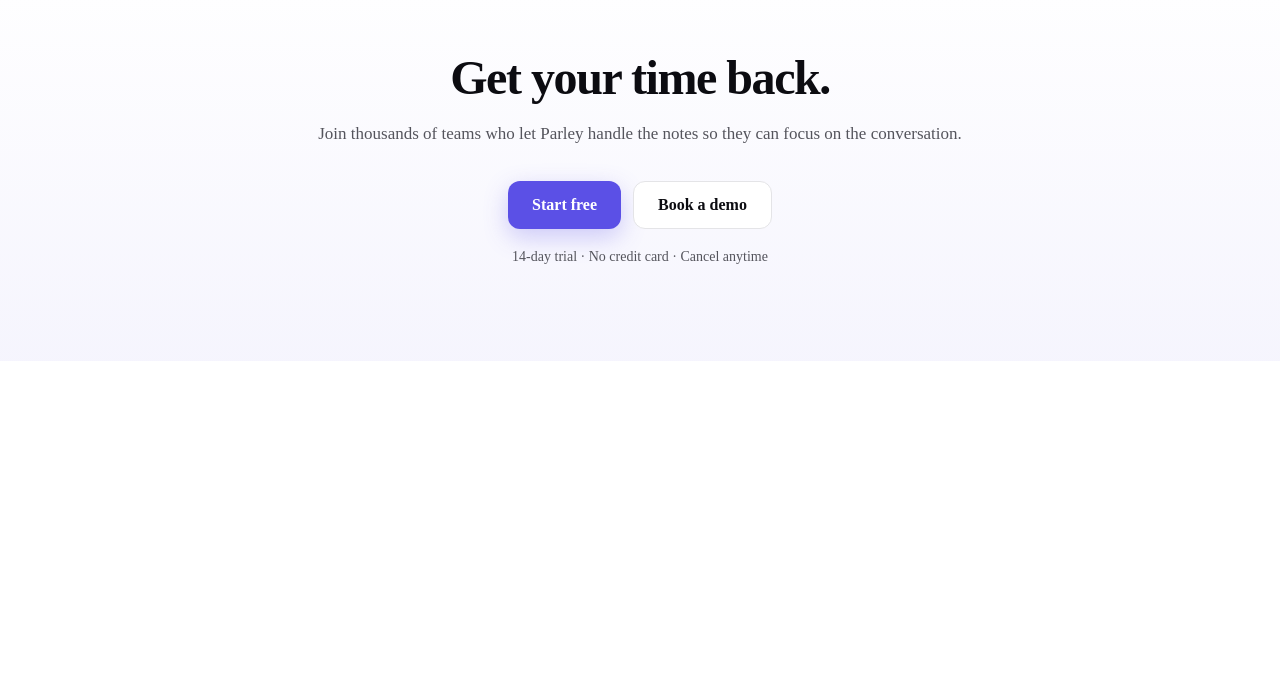
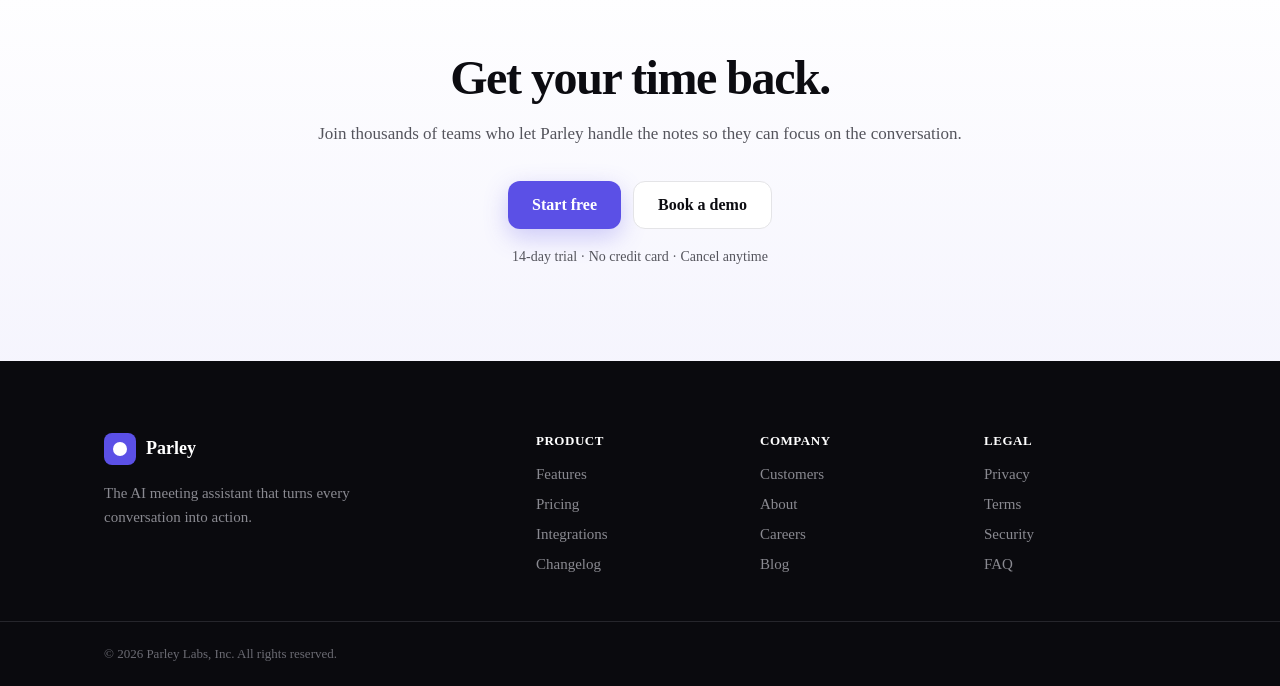
Before and after one commit to dhruv-goyal-10/parley, a Next.js app: page / in a window 1280 px wide. Shown: the part 3970-4656 px from the top of the page. Before the commit the page ends 4331 px from the top, so only its background shows below. Built offline with nearby package versions, Linux system fonts and the light colour scheme.

Commit message:
feat: add footer with navigation columns

```diff
--- a/src/app/page.tsx
+++ b/src/app/page.tsx
@@ -1,6 +1,7 @@
 import CTA from "@/components/CTA";
 import FAQ from "@/components/FAQ";
 import Features from "@/components/Features";
+import Footer from "@/components/Footer";
 import Hero from "@/components/Hero";
 import LogoBar from "@/components/LogoBar";
 import Navbar from "@/components/Navbar";
@@ -20,6 +21,7 @@
         <FAQ />
         <CTA />
       </main>
+      <Footer />
     </>
   );
 }
--- /dev/null
+++ b/src/components/Footer/Footer.module.css
@@ -0,0 +1,109 @@
+.footer {
+  background: #0a0a0e;
+  color: #c9c9ce;
+}
+
+.container {
+  max-width: var(--max-width);
+  margin: 0 auto;
+  padding: 72px 24px 48px;
+  display: grid;
+  grid-template-columns: 1.2fr 2fr;
+  gap: 48px;
+}
+
+.logo {
+  display: inline-flex;
+  align-items: center;
+  gap: 10px;
+  margin-bottom: 16px;
+  font-weight: 700;
+  font-size: 1.125rem;
+  color: #fff;
+}
+
+.logoMark {
+  width: 32px;
+  height: 32px;
+  display: inline-flex;
+}
+
+.logoMark svg {
+  width: 100%;
+  height: 100%;
+}
+
+.tagline {
+  margin: 0;
+  max-width: 280px;
+  font-size: 0.9375rem;
+  line-height: 1.6;
+  color: #8a8a91;
+}
+
+.columns {
+  display: grid;
+  grid-template-columns: repeat(3, 1fr);
+  gap: 32px;
+}
+
+.columnTitle {
+  margin: 0 0 16px;
+  font-size: 0.8125rem;
+  font-weight: 700;
+  letter-spacing: 0.04em;
+  text-transform: uppercase;
+  color: #fff;
+}
+
+.linkList {
+  list-style: none;
+  margin: 0;
+  padding: 0;
+  display: flex;
+  flex-direction: column;
+  gap: 12px;
+}
+
+.link {
+  font-size: 0.9375rem;
+  color: #8a8a91;
+  transition: color 0.15s ease;
+}
+
+.link:hover {
+  color: #fff;
+}
+
+.bottom {
+  border-top: 1px solid #26262c;
+}
+
+.bottomInner {
+  max-width: var(--max-width);
+  margin: 0 auto;
+  padding: 24px;
+}
+
+.bottomInner p {
+  margin: 0;
+  font-size: 0.8125rem;
+  color: #6b6b73;
+}
+
+@media (max-width: 920px) {
+  .container {
+    grid-template-columns: 1fr;
+    gap: 40px;
+  }
+
+  .columns {
+    grid-template-columns: repeat(2, 1fr);
+  }
+}
+
+@media (max-width: 640px) {
+  .columns {
+    grid-template-columns: 1fr;
+  }
+}
--- /dev/null
+++ b/src/components/Footer/Footer.tsx
@@ -0,0 +1,54 @@
+import Link from "next/link";
+import styles from "./Footer.module.css";
+
+const FOOTER_LINKS = {
+  Product: ["Features", "Pricing", "Integrations", "Changelog"],
+  Company: ["Customers", "About", "Careers", "Blog"],
+  Legal: ["Privacy", "Terms", "Security", "FAQ"],
+} as const;
+
+export default function Footer() {
+  return (
+    <footer className={styles.footer}>
+      <div className={styles.container}>
+        <div className={styles.brand}>
+          <Link href="/" className={styles.logo}>
+            <span className={styles.logoMark} aria-hidden="true">
+              <svg viewBox="0 0 32 32" fill="none" xmlns="http://www.w3.org/2000/svg">
+                <rect width="32" height="32" rx="8" fill="#5B50E6" />
+                <circle cx="16" cy="16" r="7" fill="white" />
+              </svg>
+            </span>
+            Parley
+          </Link>
+          <p className={styles.tagline}>
+            The AI meeting assistant that turns every conversation into action.
+          </p>
+        </div>
+
+        <div className={styles.columns}>
+          {Object.entries(FOOTER_LINKS).map(([title, links]) => (
+            <div key={title} className={styles.column}>
+              <h3 className={styles.columnTitle}>{title}</h3>
+              <ul className={styles.linkList}>
+                {links.map((link) => (
+                  <li key={link}>
+                    <a href="#" className={styles.link}>
+                      {link}
+                    </a>
+                  </li>
+                ))}
+              </ul>
+            </div>
+          ))}
+        </div>
+      </div>
+
+      <div className={styles.bottom}>
+        <div className={styles.bottomInner}>
+          <p>© 2026 Parley Labs, Inc. All rights reserved.</p>
+        </div>
+      </div>
+    </footer>
+  );
+}
--- /dev/null
+++ b/src/components/Footer/index.ts
@@ -0,0 +1 @@
+export { default } from "./Footer";
```
